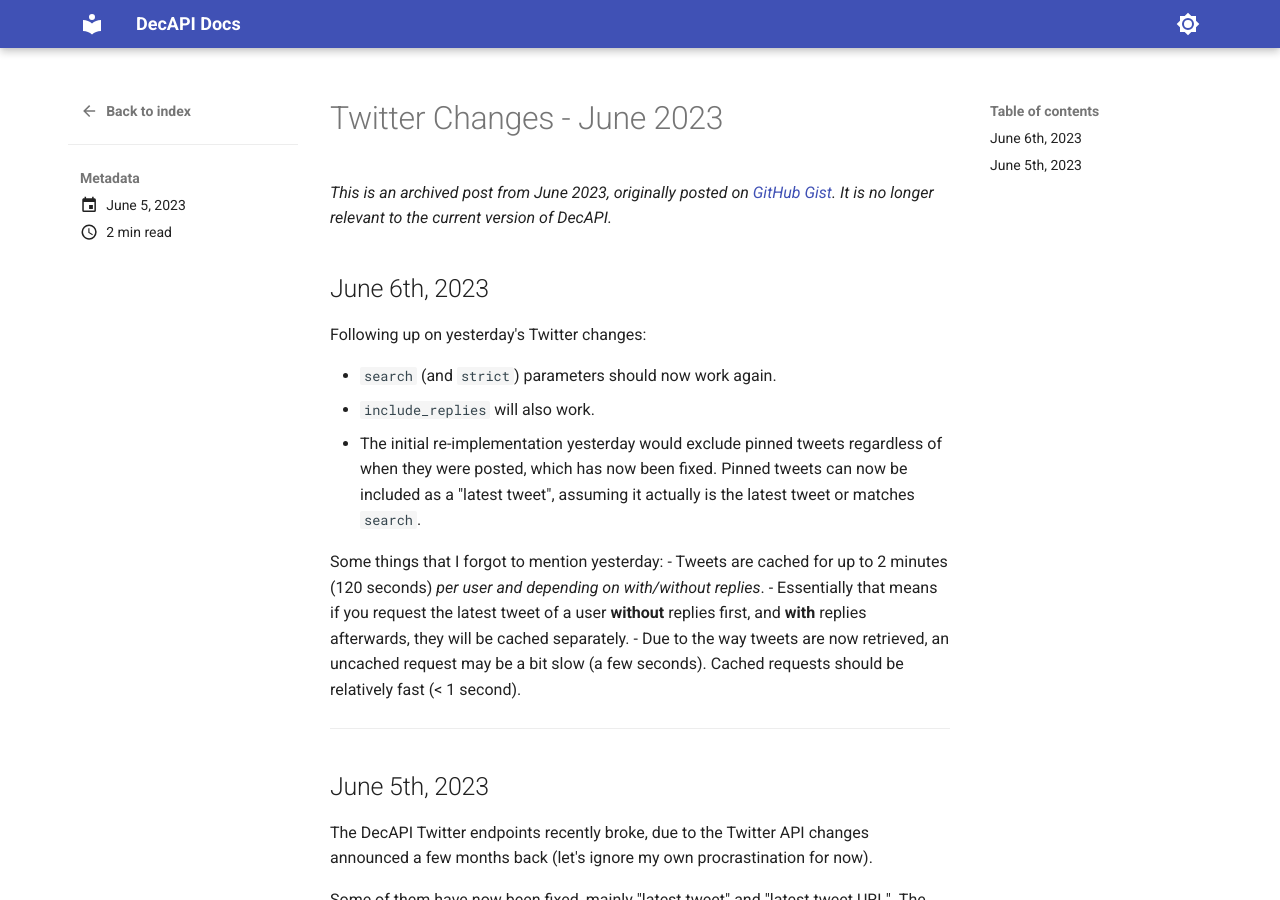
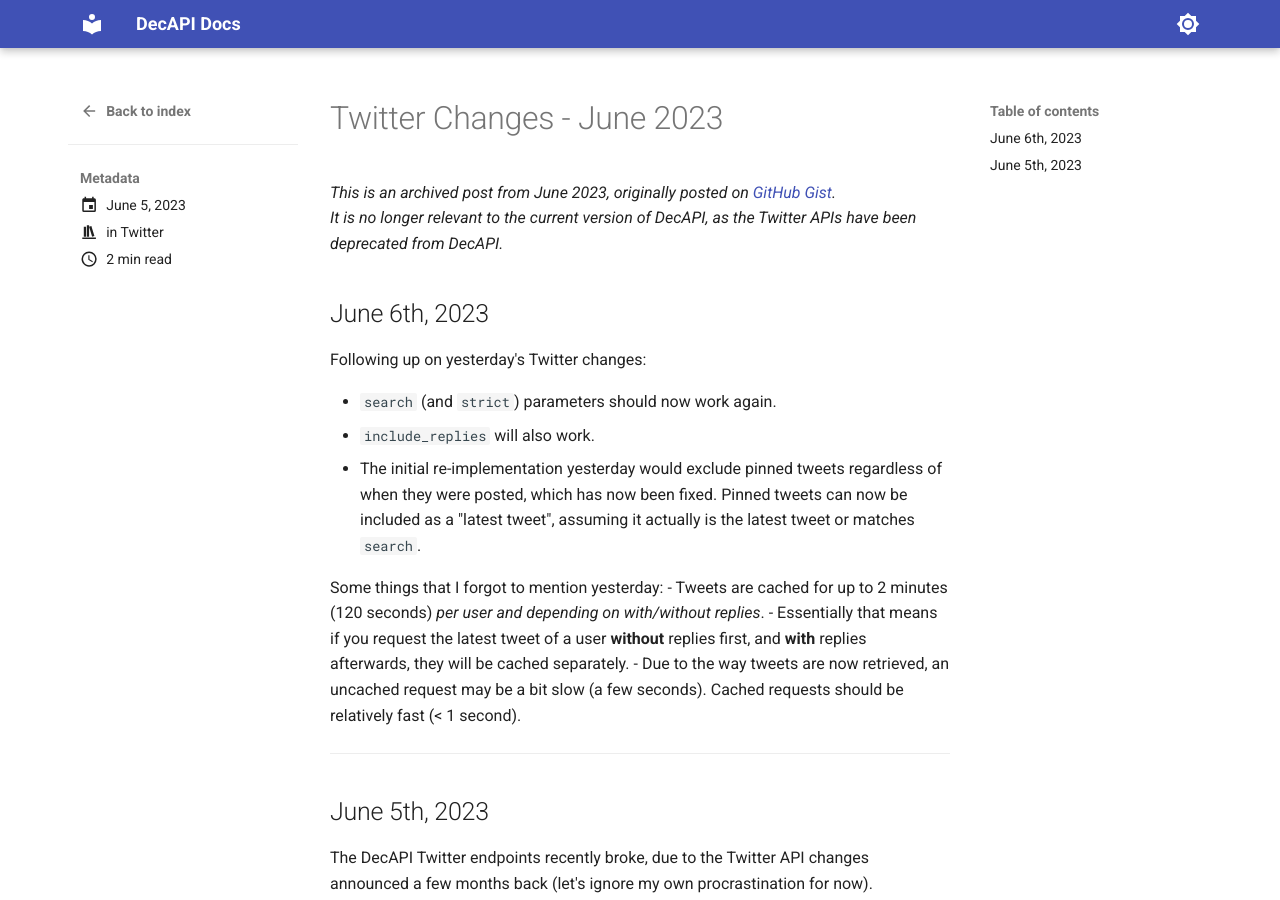
Before and after one commit to Decicus/DecAPI-Docs-V2, an MkDocs documentation site: the page built from docs/blog/posts/twitter-changes.md, in a window 1280 px wide and 900 px high. Built offline with MkDocs 1.6.1 and Material for MkDocs 9.7.7, drawn with Linux system fonts in a browser that asks for light colours.

Commit message:
Add icon support

```diff
--- a/docs/blog/posts/twitter-changes.md
+++ b/docs/blog/posts/twitter-changes.md
@@ -1,10 +1,16 @@
 ---
 date: 2023-06-05
+slug: twitter-changes-june-2023
+categories:
+    - Twitter
+tags:
+    - twitter
 ---
 
 # Twitter Changes - June 2023
 
-_This is an archived post from June 2023, originally posted on [GitHub Gist](https://gist.github.com/Decicus/dac2f0212b5243cb7f4c0506cd0deea7). It is no longer relevant to the current version of DecAPI._
+_This is an archived post from June 2023, originally posted on [GitHub Gist](https://gist.github.com/Decicus/dac2f0212b5243cb7f4c0506cd0deea7)._
+_It is no longer relevant to the current version of DecAPI, as the Twitter APIs have been deprecated from DecAPI._
 
 ## June 6th, 2023
 
--- a/mkdocs.yml
+++ b/mkdocs.yml
@@ -18,7 +18,8 @@ theme:
         icon: material/brightness-4
         name: Switch to light mode
 nav:
-  - 'Blog': blog
+  - Home: index.md
+  - 'Blog / Updates': blog
   - Documentation:
     - 'BetterTTV':
       - 'Channel Emotes': 'bttv/emotes.md'
@@ -32,7 +33,6 @@ plugins:
         as_creation: date
         as_update: false
         datetime_format: "%Y-%m-%d"
-        default_timezone: Europe/Oslo
       categories:
         - categories
         - tags
@@ -60,3 +60,7 @@ extra:
       name: DecAPI's GitHub repository
 extra_css:
   - stylesheets/custom.css
+markdown_extensions:
+  - pymdownx.emoji:
+      emoji_index: !!python/name:material.extensions.emoji.twemoji
+      emoji_generator: !!python/name:material.extensions.emoji.to_svg
```
Also changed, not shown: docs/blog/posts/twitch-follower-endpoints.md (+5 -0 lines).
